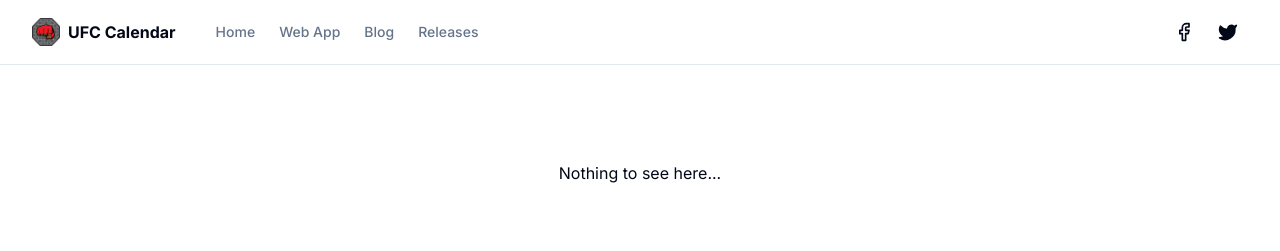
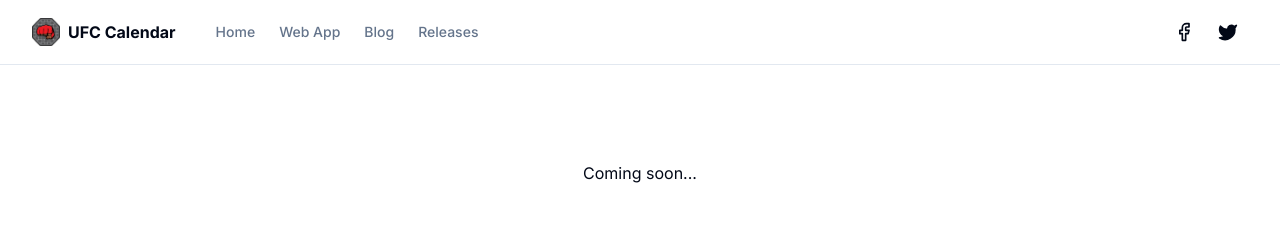
Before and after one commit to Castleridge-Labs/castleridge-labs.github.io, a Next.js app: page /blog in a window 1280 px wide. Shown: the top 251 px of the page. Built offline with nearby package versions, Linux system fonts and the light colour scheme.

Commit message:
just to deploy

```diff
--- a/app/blog/page.tsx
+++ b/app/blog/page.tsx
@@ -3,7 +3,7 @@ export default function Home() {
     <main className="flex min-h-screen flex-col items-center justify-between p-24">
         <div>
             <p>
-                Nothing to see here...
+                Coming soon...
             </p>
         </div>
       <div className="z-10 w-full max-w-5xl items-center justify-between font-mono text-sm lg:flex">
```
